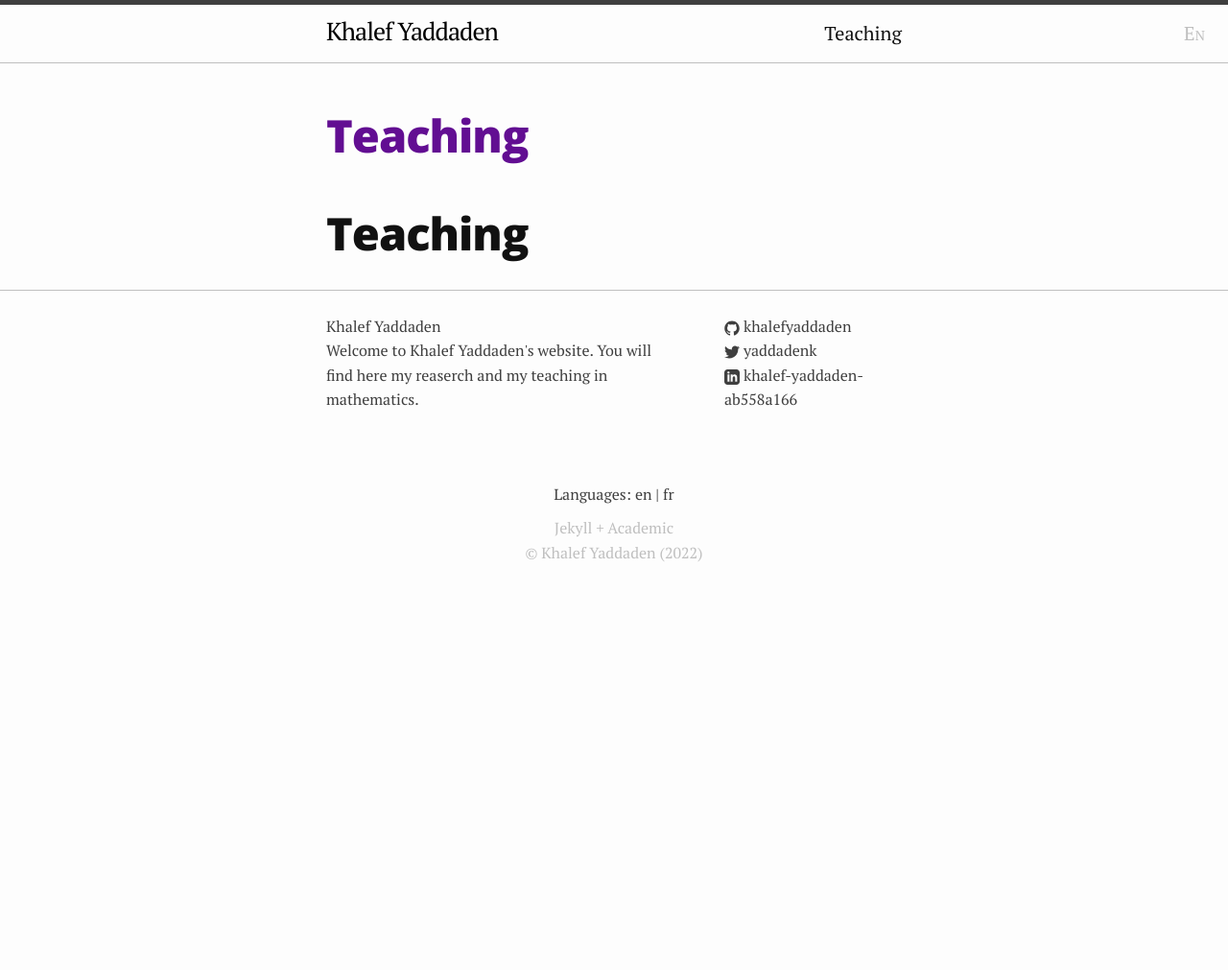
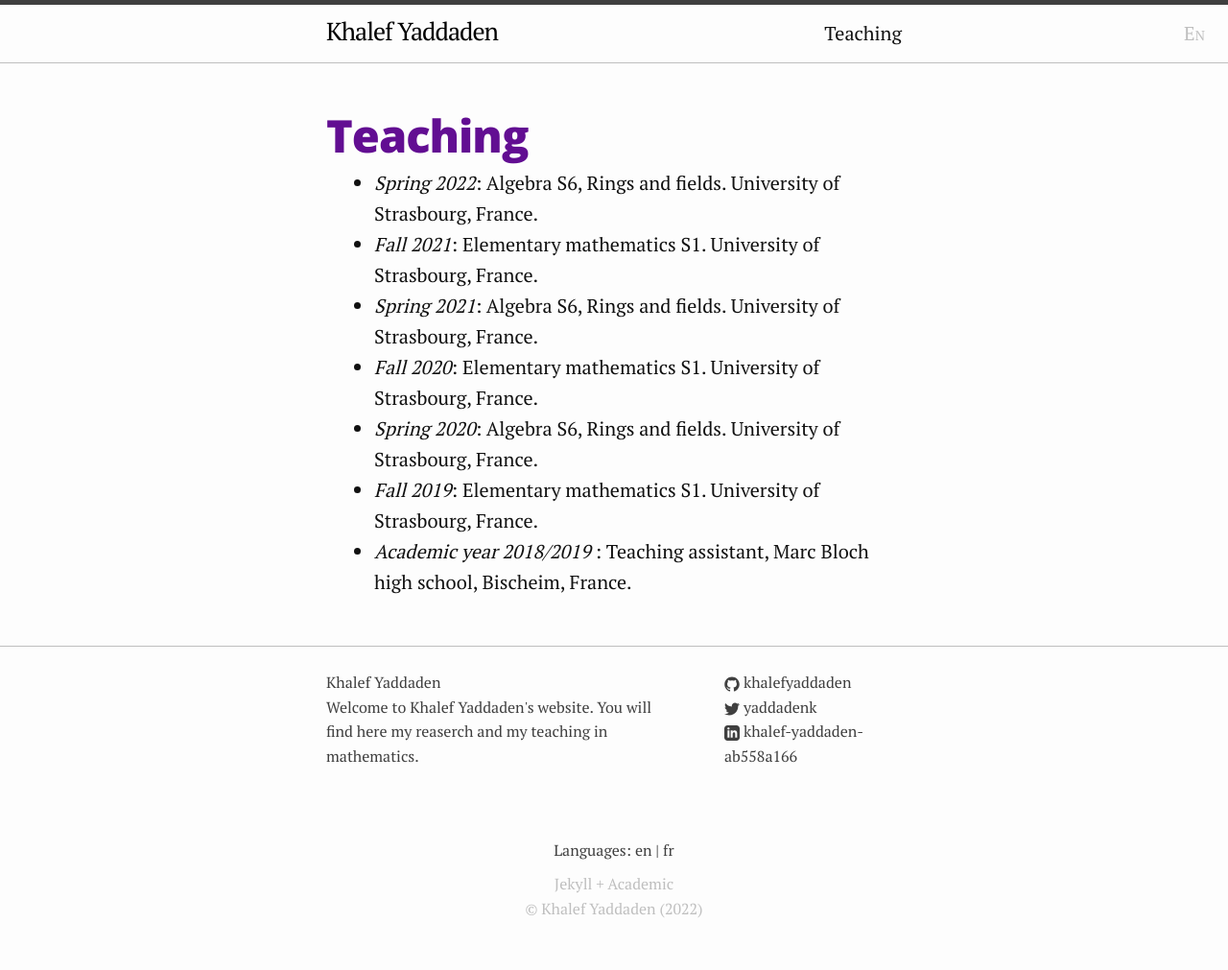
Before and after one commit to khalefyaddaden/khalefyaddaden.github.io, a Jekyll site: the page built from teaching.markdown, in a window 1280 px wide. Shown: the whole page at 96% size. Built offline with Jekyll 4.4.1, drawn with Linux system fonts in a browser that asks for light colours; before the commit the page ends 900 px from its top, so only the background shows below that.

Commit message:
teaching

```diff
--- a/teaching.markdown
+++ b/teaching.markdown
@@ -4,4 +4,10 @@ title: Teaching
 lang: en
 ---
 
-# Teaching
+- *Spring 2022*: Algebra S6, Rings and fields. University of Strasbourg, France.
+- *Fall 2021*: Elementary mathematics S1. University of Strasbourg, France.
+- *Spring 2021*: Algebra S6, Rings and fields. University of Strasbourg, France.
+- *Fall 2020*: Elementary mathematics S1. University of Strasbourg, France.
+- *Spring 2020*: Algebra S6, Rings and fields. University of Strasbourg, France.
+- *Fall 2019*: Elementary mathematics S1. University of Strasbourg, France.
+- *Academic year 2018/2019* : Teaching assistant, Marc Bloch high school, Bischeim, France.
```
Also changed, not shown: teaching.fr.markdown (+7 -1 lines).
